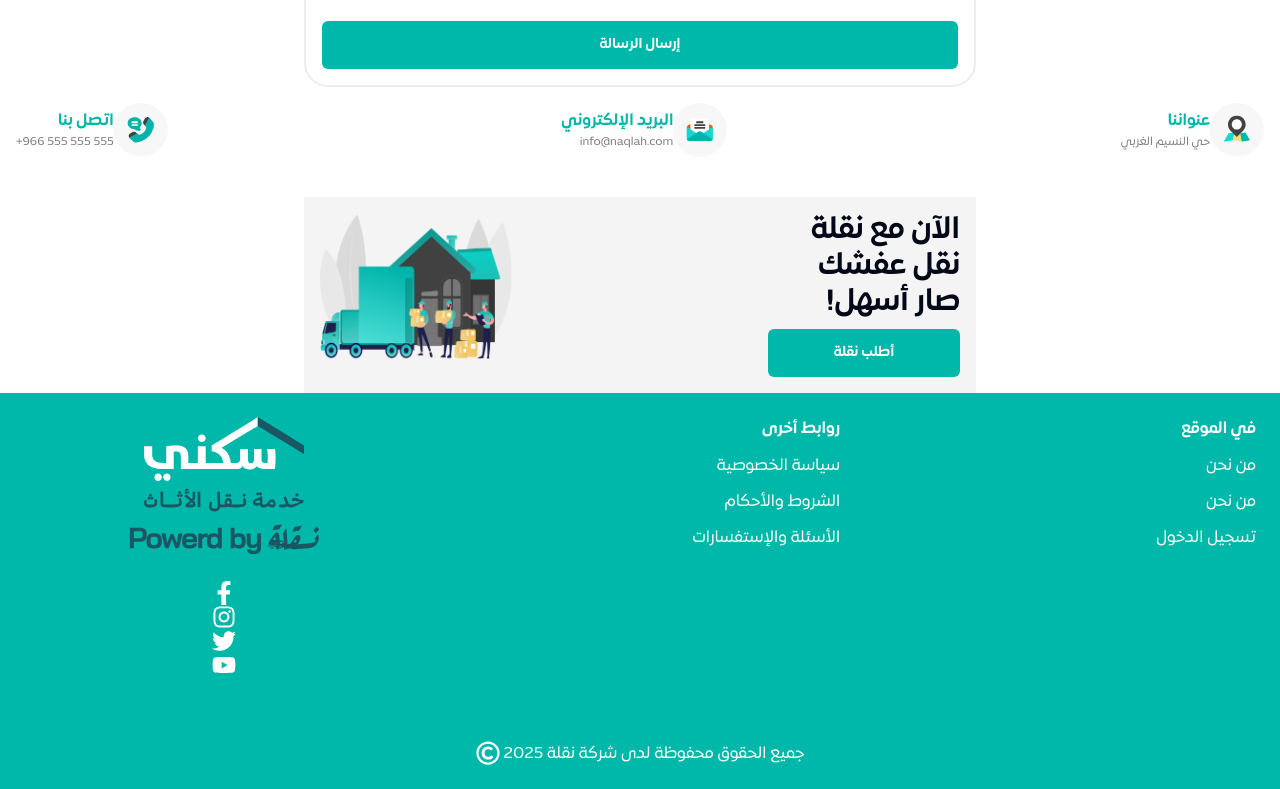
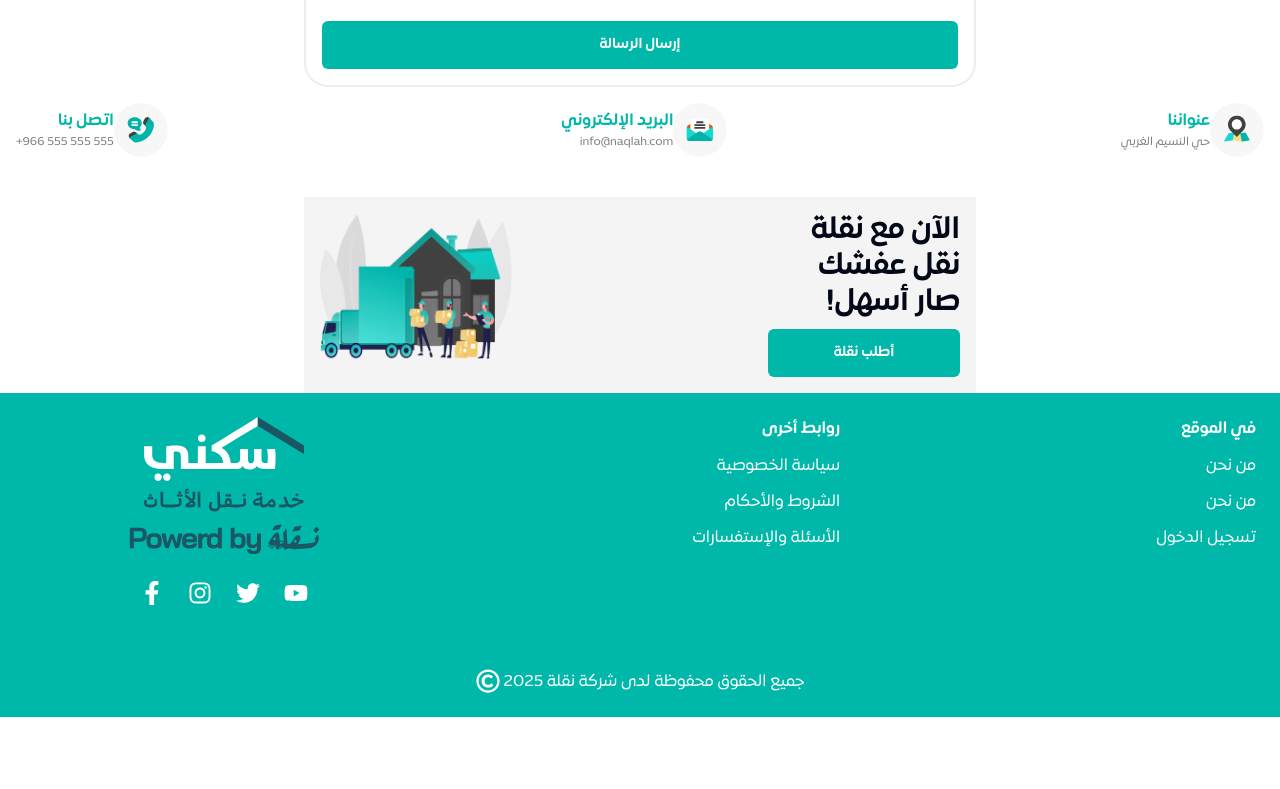
Before and after one commit to AMohamedRaafat/naqlah, a Next.js app: page / in a window 1280 px wide. Shown: the part 2758-3547 px from the top of the page. After the commit the page ends 3475 px from the top, so only its background shows below. Built offline with nearby package versions, Linux system fonts and the light colour scheme; a web font is replaced by a local one.

Commit message:
fix: adjust footer layout for improved spacing of social media icons

```diff
--- a/components/footer.tsx
+++ b/components/footer.tsx
@@ -100,7 +100,7 @@ export default function Footer() {
             </div>
 
             {/* Social Media Icons */}
-            <div className="  gap-6 flex-row-reverse">
+            <div className=" flex gap-6 flex-row-reverse">
               <Link
                 href="https://facebook.com"
                 target="_blank"
```
